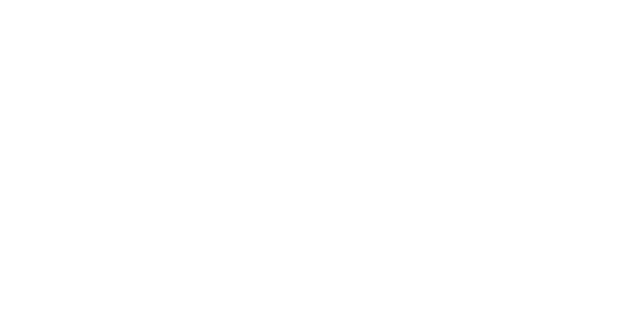
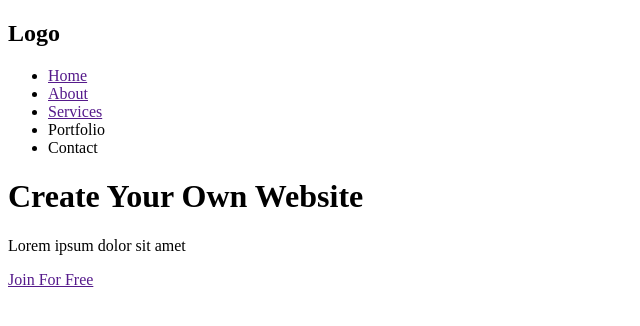
Before and after one commit to PSewmuthu/Activity_2_2_Landing_Page_Design, a plain HTML site: page index.html in a window 1280 px wide. Shown: the whole page, without its empty margins (0-640 px from the left). Drawn offline with Linux system fonts and the light colour scheme.

Commit message:
Added navbar and content

```diff
--- a/index.html
+++ b/index.html
@@ -6,5 +6,25 @@
 		<title>Product Landing Page</title>
 		<link rel="stylesheet" href="css/style.css" />
 	</head>
-	<body></body>
+	<body>
+		<div class="container">
+			<div class="row">
+				<nav class="navbar">
+					<h1>Logo</h1>
+					<ul>
+						<li><a href="">Home</a></li>
+						<li><a href="">About</a></li>
+						<li><a href="">Services</a></li>
+						<li>Portfolio</li>
+						<li>Contact</li>
+					</ul>
+				</nav>
+				<div class="content">
+					<h1>Create Your Own Website</h1>
+					<p>Lorem ipsum dolor sit amet</p>
+					<a href="">Join For Free</a>
+				</div>
+			</div>
+		</div>
+	</body>
 </html>
```
